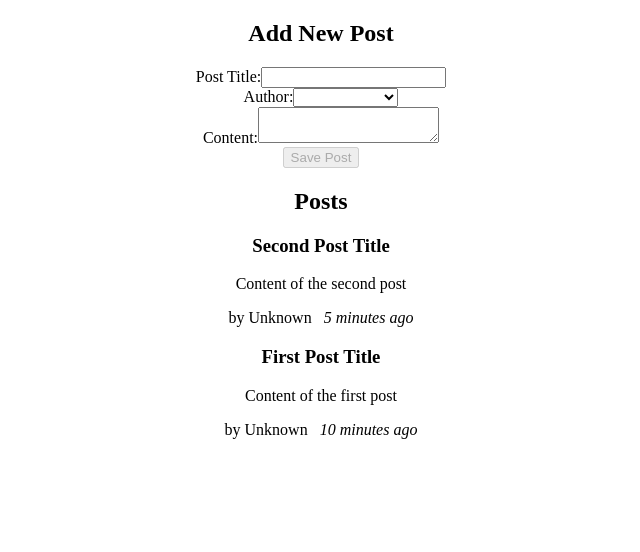
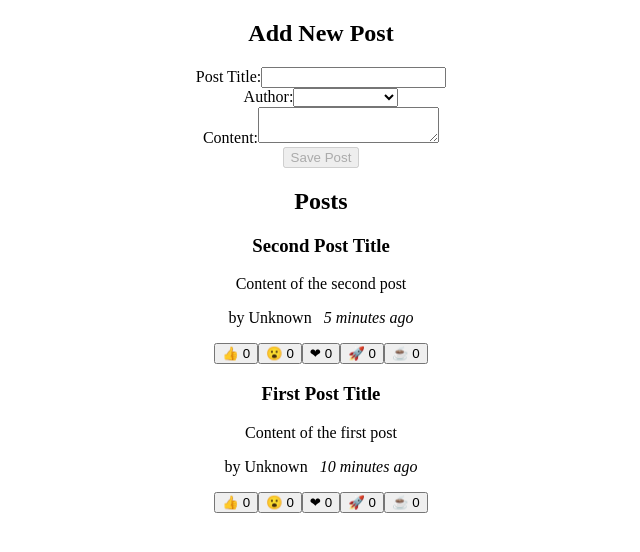
Before and after one commit to david-aldo-dalessandro/bulletin-app, a React (Create React App) app: page / in a window 1280 px wide. Shown: the top 552 px of the page, without its empty margins (319-959 px from the left). Built offline with nearby package versions, Linux system fonts and the light colour scheme.

Commit message:
Added emojis as reactions to posts

```diff
--- a/src/features/posts/PostsList.js
+++ b/src/features/posts/PostsList.js
@@ -8,6 +8,7 @@
 import { selectAllPosts } from "./postsSlice";
 import PostAuthor from "./PostAuthor";
 import TimeAgo from "./TimeAgo";
+import ReactionButtons from "./ReactionButtons";
 
 const PostsList = () => {
   const posts = useSelector(selectAllPosts);
@@ -24,6 +25,7 @@
         <PostAuthor userId={post.userId}></PostAuthor>
         <TimeAgo timeStamp={post.date}></TimeAgo>
       </p>
+      <ReactionButtons post={post} />
     </article>
   ));
 
--- /dev/null
+++ b/src/features/posts/ReactionButtons.js
@@ -0,0 +1,37 @@
+/* ReactionButtons.js
+ * David D'Alessandro
+ * March 22, 2024
+ * Display the reactions of post submission in component
+ */
+import { useDispatch } from "react-redux";
+import { reactionAdded } from "./postsSlice";
+
+const reactionEmoji = {
+  thumbsUp: "👍",
+  wow: "😮",
+  heart: "❤",
+  rocket: "🚀",
+  coffee: "☕",
+};
+
+const ReactionButtons = (props) => {
+  const dispatch = useDispatch();
+
+  const reactionButtons = Object.entries(reactionEmoji).map(([name, emoji]) => {
+    return (
+      <button
+        key={name}
+        type="button"
+        className="reactionButton"
+        onClick={() => {
+          dispatch(reactionAdded({ postId: props.post.id, reaction: name }));
+        }}
+      >
+        {emoji} {props.post.reactions[name]}
+      </button>
+    );
+  });
+  return <div>{reactionButtons}</div>;
+};
+
+export default ReactionButtons;
--- a/src/features/posts/postsSlice.js
+++ b/src/features/posts/postsSlice.js
@@ -13,12 +13,26 @@
     title: "First Post Title",
     content: "Content of the first post",
     date: sub(new Date(), { minutes: 10 }).toISOString(),
+    reactions: {
+      thumbsUp: 0,
+      wow: 0,
+      heart: 0,
+      rocket: 0,
+      coffee: 0,
+    },
   },
   {
     id: "2",
     title: "Second Post Title",
     content: "Content of the second post",
     date: sub(new Date(), { minutes: 5 }).toISOString(),
+    reactions: {
+      thumbsUp: 0,
+      wow: 0,
+      heart: 0,
+      rocket: 0,
+      coffee: 0,
+    },
   },
 ];
 
@@ -38,15 +52,29 @@
             content,
             date: new Date().toISOString(),
             userId,
+            reactions: {
+              thumbsUp: 0,
+              wow: 0,
+              heart: 0,
+              rocket: 0,
+              coffee: 0,
+            },
           },
         };
       },
+    },
+    reactionAdded(state, action) {
+      const { postId, reaction } = action.payload;
+      const existingPost = state.find((post) => post.id === postId);
+      if (existingPost) {
+        existingPost.reactions[reaction]++;
+      }
     },
   },
 });
 
 export const selectAllPosts = (state) => state.posts;
 
-export const { postAdded } = postsSlice.actions;
+export const { postAdded, reactionAdded } = postsSlice.actions;
 
 export default postsSlice.reducer;
```
